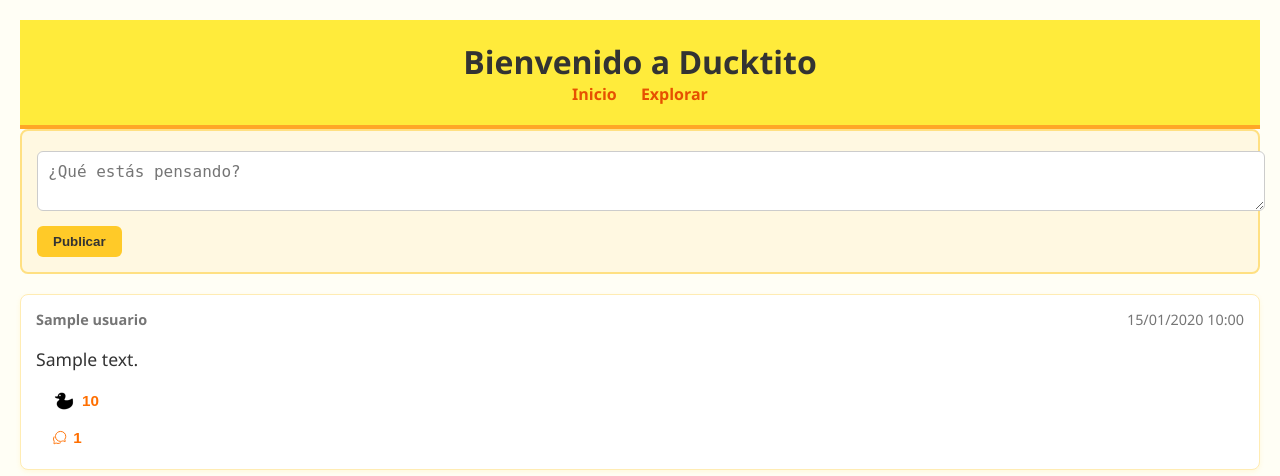
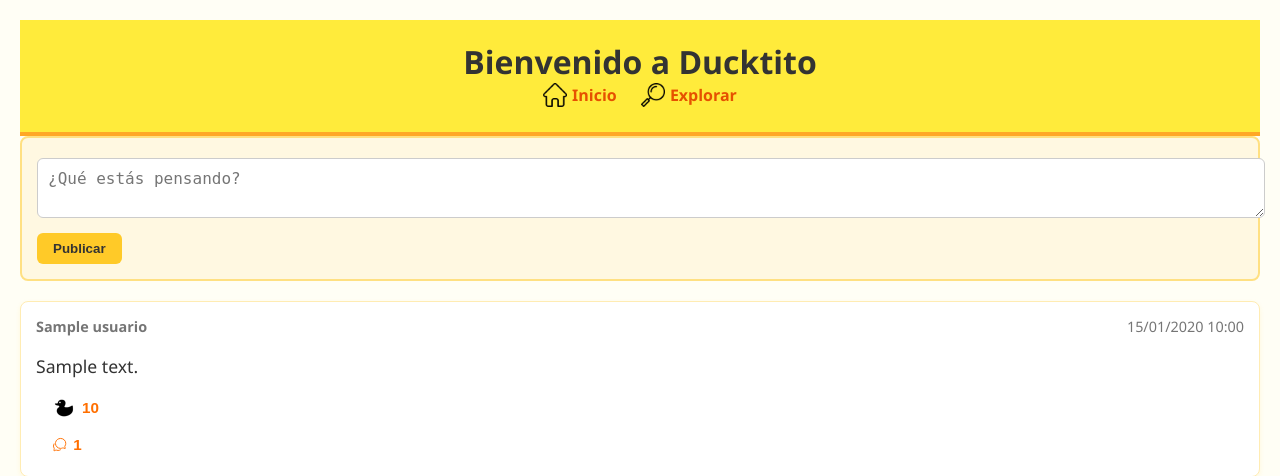
Before and after one commit to Dianalvb/red_social_funcional, a Flask app: template templates/inicio.html in a window 1280 px wide. Shown: the top 476 px of the page. Run offline with Flask 3, Linux system fonts and the light colour scheme; the template is opened without the code that fills it: most values are stand-ins (such as "Sample title", 1, 10 or a date in 2020); some libraries are stand-ins or nearby versions.

Commit message:
imagen inicio,explorar y mi perfil

```diff
--- a/static/inicio.css
+++ b/static/inicio.css
@@ -25,10 +25,19 @@ nav a {
     color: #e65100;
     font-weight: bold;
     text-decoration: none;
+    display: inline-flex;
+    align-items: center;
+    gap: 5px;
 }
 
 nav a:hover {
     text-decoration: underline;
+}
+
+nav a img {
+    max-height: 24px;
+    width: auto;
+    vertical-align: middle;
 }
 
 /* ==== Nueva publicación ==== */
--- a/templates/inicio.html
+++ b/templates/inicio.html
@@ -16,10 +16,19 @@
             <h1>Bienvenido a Ducktito</h1>
         {% endif %}
         <nav>
-            <a href="{{ url_for('inicio') }}">Inicio</a>
-            <a href="{{ url_for('explorar') }}">Explorar</a>
+            <a href="{{ url_for('inicio') }}">
+                <img src="{{ url_for('static', filename='img/Home.png') }}" alt="Inicio">
+                Inicio
+            </a>
+            <a href="{{ url_for('explorar') }}">
+                <img src="{{ url_for('static', filename='img/lupa.png') }}" alt="Explorar">
+                Explorar
+            </a>
             {% if 'id_usuario' in session %}
-                <a href="{{ url_for('perfil', id_usuario=session['id_usuario']) }}">Mi Perfil</a>
+                <a href="{{ url_for('perfil', id_usuario=session['id_usuario']) }}">
+                    <img src="{{ url_for('static', filename='img/tuperfil.png') }}" alt="Mi Perfil">
+                    Mi Perfil
+                </a>
             {% endif %}
         </nav>
     </header>
```
